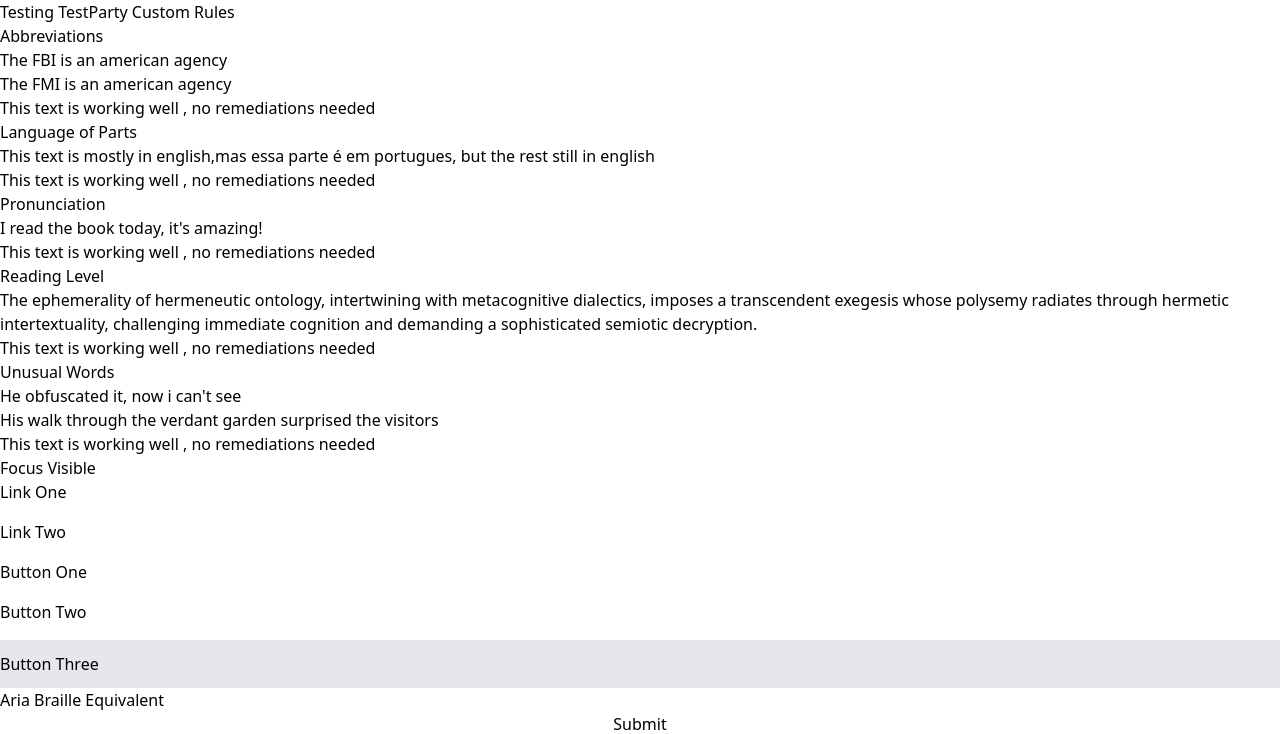
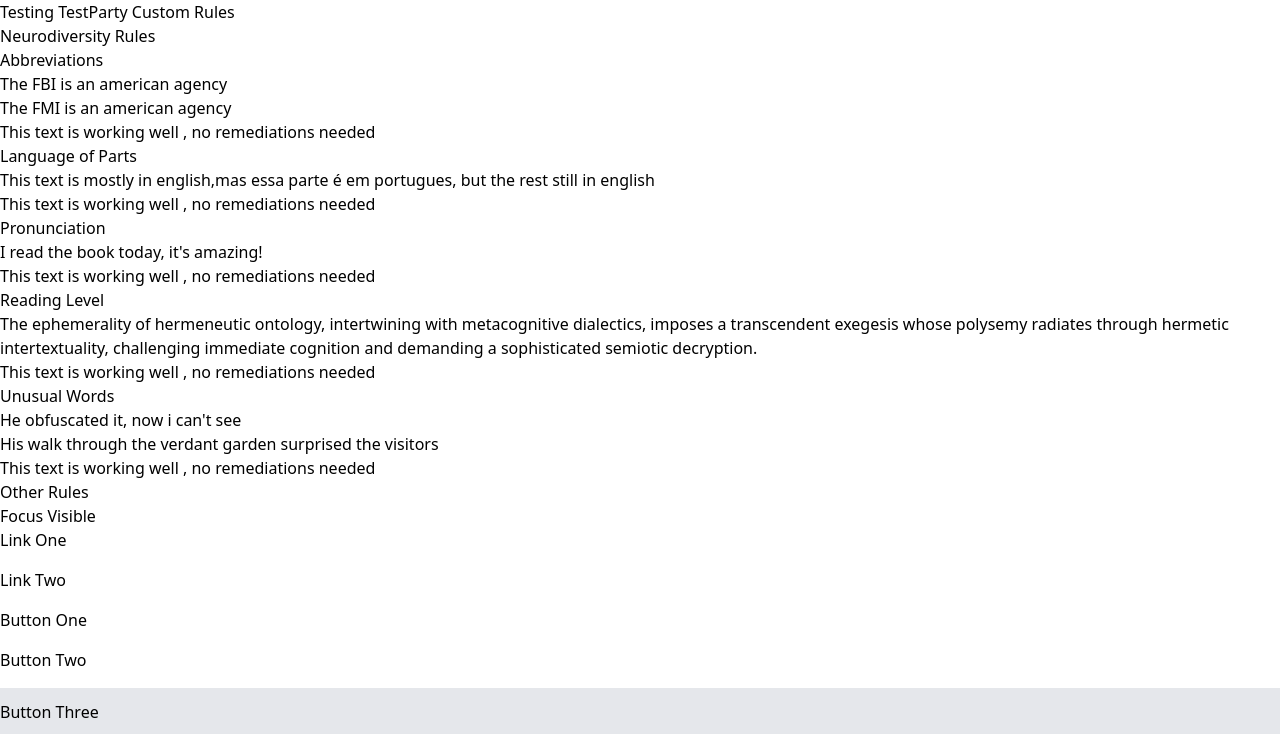
Before and after one commit to test-party/guinea-pig-next, a Next.js app: page /testparty-custom-rules in a window 1280 px wide. Shown: the top 734 px of the page. Built offline with nearby package versions, Linux system fonts and the light colour scheme.

Commit message:
add subset rule headings

```diff
--- a/src/app/testparty-custom-rules/page.tsx
+++ b/src/app/testparty-custom-rules/page.tsx
@@ -9,40 +9,46 @@ export default function All() {
         <main>
             <h1>Testing TestParty Custom Rules</h1>
 
+            <h2>Neurodiversity Rules</h2>
             <div>
-                <h2>Abbreviations</h2>
+                <div>
+                    <h3>Abbreviations</h3>
                     <p>The FBI is an american agency</p>
                     <p>The FMI is an american agency</p>
                     <p>This text is working well , no remediations needed </p>
                 </div>
 
                 <div>
-                <h2>Language of Parts</h2>
+                    <h3>Language of Parts</h3>
                     <p>This text is mostly in english,mas essa parte é em portugues, but the rest still in english</p>
                     <p>This text is working well , no remediations needed </p>
                 </div>
 
                 <div>
-                <h2>Pronunciation</h2>
+                    <h3>Pronunciation</h3>
                     <p>I read the book today, it's amazing!</p>
                     <p>This text is working well , no remediations needed </p>
                 </div>
 
                 <div>
-                <h2>Reading Level</h2>
+                    <h3>Reading Level</h3>
                     <p>The ephemerality of hermeneutic ontology, intertwining with metacognitive dialectics, imposes a transcendent exegesis whose polysemy radiates through hermetic intertextuality, challenging immediate cognition and demanding a sophisticated semiotic decryption.</p>
                     <p>This text is working well , no remediations needed </p>
                 </div>
 
                 <div>
-                <h2>Unusual Words</h2>
+                    <h3>Unusual Words</h3>
                     <p>He obfuscated it, now i can't see</p>
                     <p>His walk through the verdant garden surprised the visitors</p>
                     <p>This text is working well , no remediations needed </p>
                 </div>
+            </div>
 
+
+            <h2>Other Rules</h2>
             <div>
-                <h2>Focus Visible</h2>
+                <div>
+                    <h3>Focus Visible</h3>
                     <div className="flex flex-col space-y-4 w-100">
                         <a id="link-one" className="w-fit focus:outline-none">Link One</a>
                         <a href="/one" className="w-fit">Link Two</a>
@@ -56,7 +62,7 @@ export default function All() {
                 </div>
 
                 <div>
-                <h2>Aria Braille Equivalent</h2>
+                    <h3>Aria Braille Equivalent</h3>
                     <button aria-label="Submit" aria-braillelabel="Sub">Submit</button>
                     <img alt="some alt text description" aria-braillelabel="a meaninful passing braille label" src="next.svg" />
                     <div role="article"
@@ -70,7 +76,8 @@ export default function All() {
                     <div role="article"
                         aria-labelledby="slideheading2"
                         aria-brailleroledescription="slide">
-                    <h3 id="slideheading2">My vacation in Paris</h3>
+                        <h4 id="slideheading2">My vacation in Paris</h4>
+                    </div>
                 </div>
             </div>
         </main>
```
Lines whose indentation alone changed are shown as unchanged.
